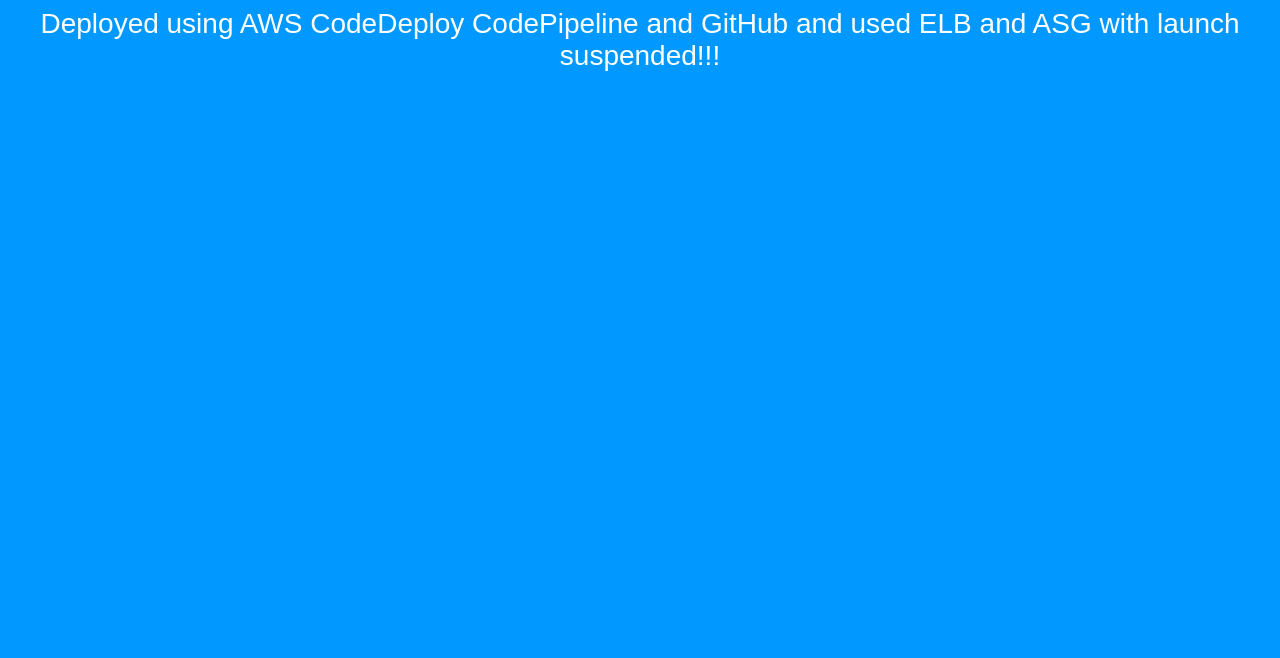
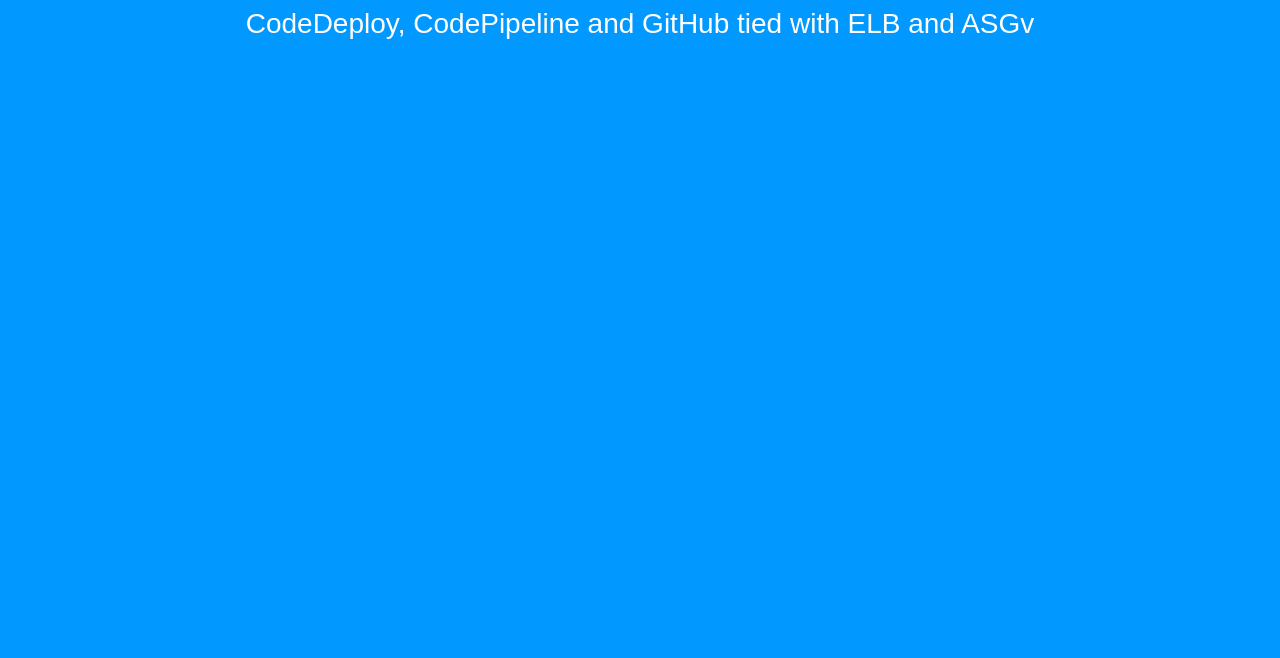
Before and after one commit to Nzioka/CodeDeployGitHubDemo, a plain HTML site: page index.html in a window 1280 px wide. Shown: the part 142-800 px from the top of the page. Drawn offline with Linux system fonts and the light colour scheme.

Commit message:
some update

```diff
--- a/index.html
+++ b/index.html
@@ -27,7 +27,7 @@
 <body>
   <div align="center">
     <h1>Congratulations</h1>
-    <h2>Deployed using AWS CodeDeploy CodePipeline and GitHub and used ELB and ASG with launch suspended!!!</h2>
+    <h2>CodeDeploy, CodePipeline and GitHub tied with ELB and ASGv</h2>
   </div>
 </body>
 </html>
```
